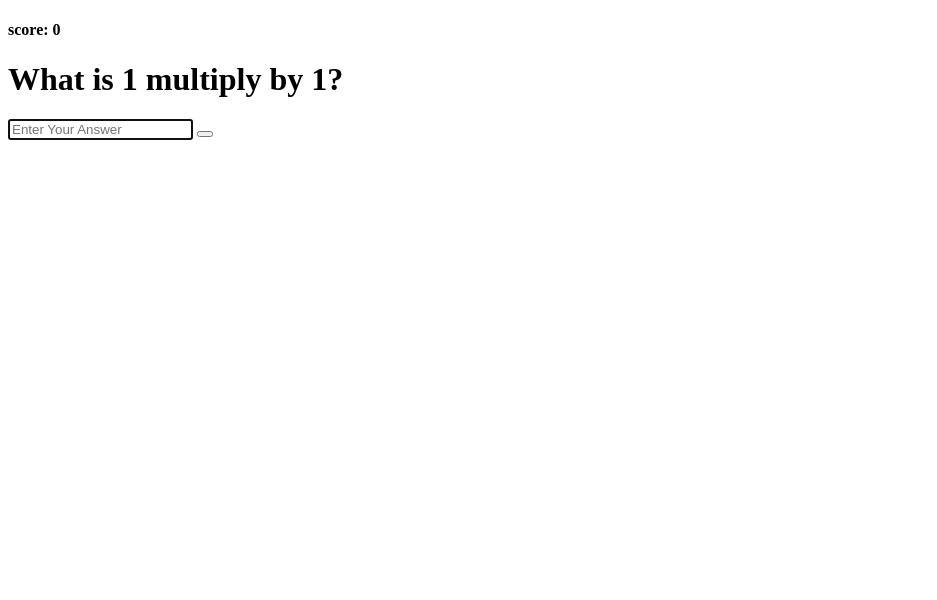
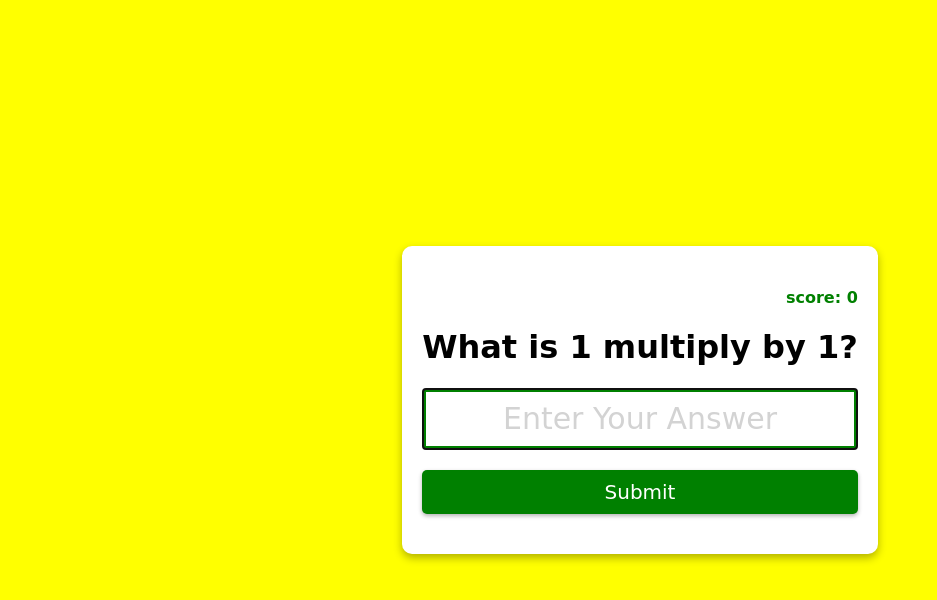
Before and after one commit to supunbb/multiplication-webpage, a plain HTML site: page index.html in a window 1280 px wide. Shown: the whole page, without its empty margins (0-937 px from the left). Drawn offline with Linux system fonts and the light colour scheme.

Commit message:
css file update

```diff
--- a/index.html
+++ b/index.html
@@ -12,7 +12,7 @@
         <h4 class="score" id="score">score: 0</h4>
         <h1 id="quetion">What is 1 multiply by 1?</h1>
         <input type="text" class="input" id="input" placeholder="Enter Your Answer" autofocus autocomplete="off">
-        <button type="submit" class="btn" ></button>
+        <button type="submit" class="btn" >Submit</button>
 
 
     </form>
--- a/style.css
+++ b/style.css
@@ -0,0 +1,58 @@
+body{
+    margin: 0;
+    display: flex;
+    justify-content: center;
+    height: 100vh;
+    align-items: center;
+    text-align: center;
+    background-color: yellow;
+    font-family: cursive;
+}
+
+.form{
+    background-color: white;
+    padding: 20px;
+    box-shadow: 0 4px 8px rgba(0, 0, 0, .3);
+    border-radius: 10px;
+    margin: 10px;
+}
+
+.input{
+    display: block;
+    width: 100%;
+    box-sizing: border-box;
+    font-size: 30px;
+    text-align: center;
+    padding: 10px;
+    border: solid 4px green;
+    color: green;
+}
+
+.input::placeholder{
+    color: lightgray;
+    font-family: cursive;
+}
+
+.btn{
+    background-color: green;
+    color: white;
+    border: none;
+    display: block;
+    width: 100%;
+    padding: 10px;
+    font-size: 20px;
+    font-family: cursive;
+    margin: 20px 0;
+    border-radius: 5px;
+    box-shadow: 0 2px 4px rgba(0, 0, 0, .3);
+    cursor: pointer;
+}
+
+.btn:hover{
+    filter: brightness(0.9);
+}
+
+.score{
+    color: green;
+    text-align: right;
+}
```
